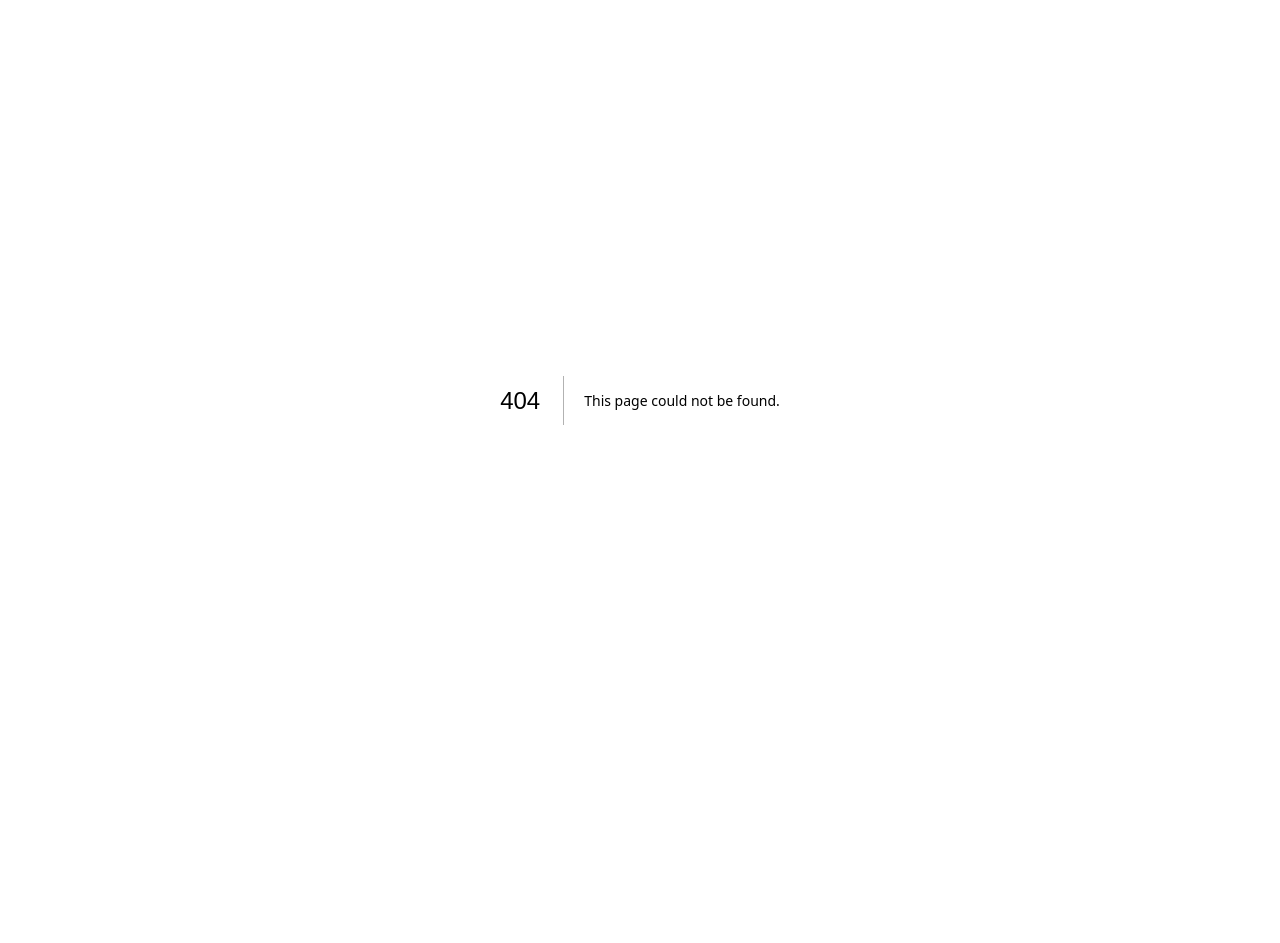
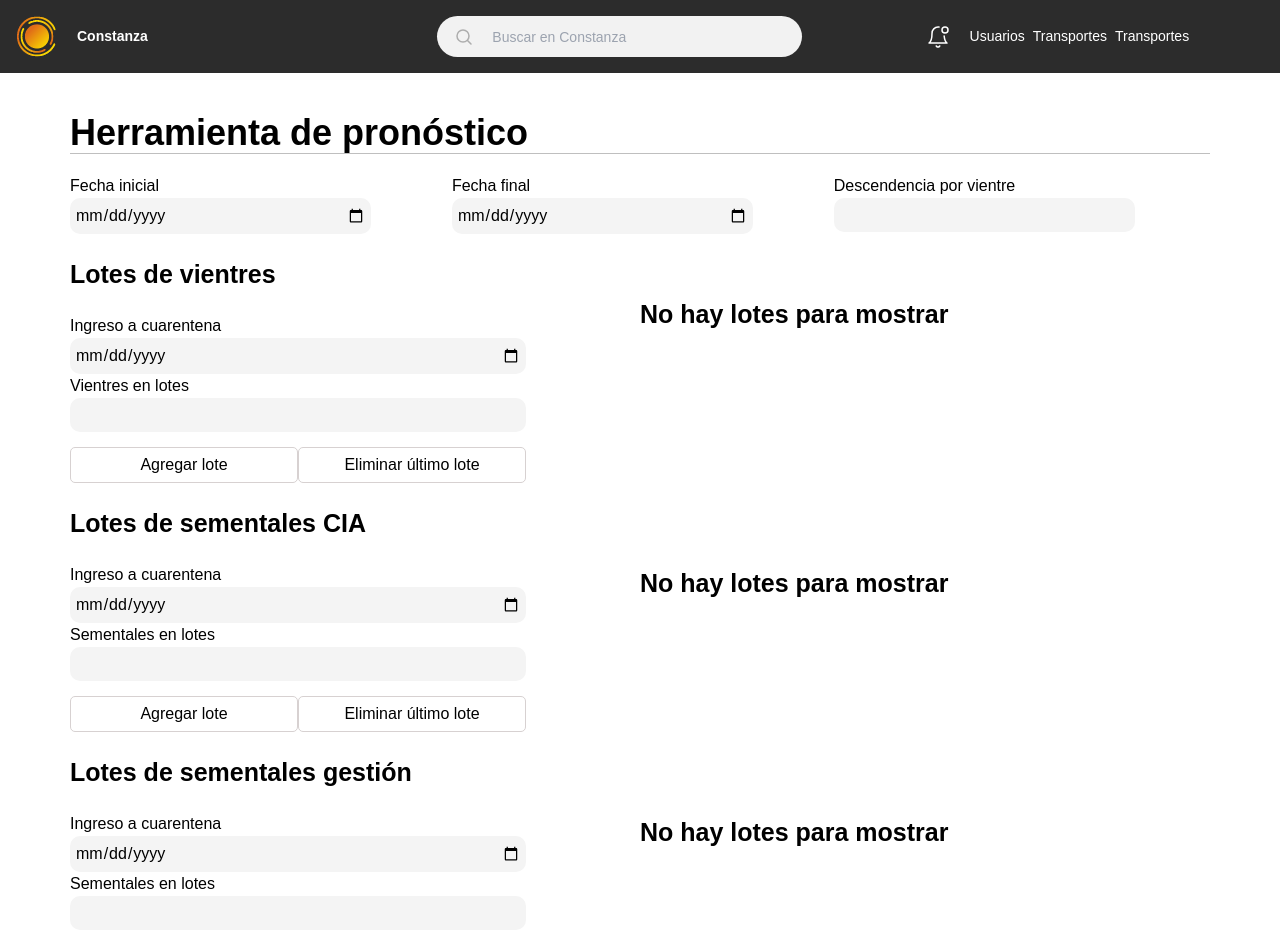
Before and after one commit to NoelAndrew20/dashboard-next, a Next.js app: page /Pronostico in a window 1280 px wide. Before the commit this address had no page. Shown: the top 943 px of the page. Before the commit the page ends 800 px from the top, so only its background shows below. Built offline with nearby package versions, Linux system fonts and the light colour scheme.

Commit message:
feature: se creo la page de pronostico

```diff
--- a/components/molecules/Navigation/index.js
+++ b/components/molecules/Navigation/index.js
@@ -54,6 +54,9 @@ const Navigation = () => {
                 <Link href="../../RegistroTransporte" className="pr-2">
                     Transportes
                 </Link>
+                <Link href="../../Pronostico" className="pr-2">
+                    Transportes
+                </Link>
             </div>
         </div>
     </div>
--- /dev/null
+++ b/pages/Pronostico/index.js
@@ -0,0 +1,122 @@
+import Navigation from "@/components/molecules/Navigation";
+
+const Pronostico = () => {
+    return(
+        <>
+        <Navigation />
+        <div className="wrapper pronostico mt-10">
+            <div>
+                <h1 className="modal-header">Herramienta de pronóstico</h1>
+            </div>
+            <div className="flex justify-between mt-5">
+                <div className="pronostico-container">
+                    <label>Fecha inicial</label>
+                    <div className="pronostico-input">
+                        <input type="date"/>
+                    </div>
+                </div>
+                <div className="pronostico-container">
+                    <label>Fecha final</label>
+                    <div className="pronostico-input">
+                        <input type="date" />
+                    </div>
+                </div>
+                <div className="pronostico-container">
+                    <label>Descendencia por vientre</label>
+                    <div className="pronostico-input">
+                        <input type="text" />
+                    </div>
+                </div>
+            </div>
+            <div className="mt-5">
+                <div>
+                    <h2>Lotes de vientres</h2>
+                </div>
+                <div className="flex justify-between">
+                    <div className="w-1/2 mt-5">
+                        <div>
+                            <label>Ingreso a cuarentena</label>
+                            <div className="pronostico-input">
+                                <input type="date" />
+                            </div>
+                        </div>
+                        <div>
+                            <label>Vientres en lotes</label>
+                            <div className="pronostico-input">
+                                <input type="number" />
+                            </div>
+                        </div>
+                        <div>
+                            <button className="pronostico-btn">Agregar lote</button>
+                            <button className="pronostico-btn">Eliminar último lote</button>
+                        </div>
+                    </div>
+                    <div className="w-1/2">
+                        <h2>No hay lotes para mostrar</h2>
+                    </div>
+                </div>
+            </div>
+            <div className="mt-5">
+                <div>
+                    <h2>Lotes de sementales CIA</h2>
+                </div>
+                <div className="flex justify-between mt-5">
+                    <div className="w-1/2">
+                        <div>
+                            <label>Ingreso a cuarentena</label>
+                            <div className="pronostico-input">
+                                <input type="date" />
+                            </div>
+                        </div>
+                        <div>
+                            <label>Sementales en lotes</label>
+                            <div className="pronostico-input">
+                                <input type="number" />
+                            </div>
+                        </div>
+                        <div>
+                            <button className="pronostico-btn">Agregar lote</button>
+                            <button className="pronostico-btn">Eliminar último lote</button>
+                        </div>
+                    </div>
+                    <div className="w-1/2">
+                        <h2>No hay lotes para mostrar</h2>
+                    </div>
+                </div>
+            </div>
+            <div className="mt-5">
+                <div>
+                    <h2>Lotes de sementales gestión</h2>
+                </div>
+                <div className="flex justify-between mt-5">
+                    <div className="w-1/2">
+                        <div>
+                            <label>Ingreso a cuarentena</label>
+                            <div className="pronostico-input">
+                                <input type="date" />
+                            </div>
+                        </div>
+                        <div>
+                            <label>Sementales en lotes</label>
+                            <div className="pronostico-input">
+                                <input type="number" />
+                            </div>
+                        </div>
+                        <div>
+                            <button className="pronostico-btn">Agregar lote</button>
+                            <button className="pronostico-btn">Eliminar último lote</button>
+                        </div>
+                    </div>
+                    <div className="w-1/2">
+                        <h2>No hay lotes para mostrar</h2>
+                    </div>
+                </div>
+            </div>
+            <div>
+                <button className="button mt-5">Aplicar cambios</button>
+            </div>
+        </div>
+    </>
+    )
+}
+export default Pronostico;
--- a/styles/globals.css
+++ b/styles/globals.css
@@ -14,6 +14,7 @@ html {
 
 h1 {
   font-family: 'Montserrat', sans-serif;
+
 }
 
 :root {
@@ -291,6 +292,7 @@ label {
   width: 100%;
   padding: 0px 70px;
   margin: 0 auto;
+  padding-bottom: 50px;
 }
 .dashboard-nav {
   background-color: #F46E66;
@@ -638,3 +640,43 @@ label {
   border-radius: 15px;
   box-shadow: 10px 10px 5px 0px rgba(0,0,0,0.75);
 }
+.pronostico {
+  margin-top: 40px;
+}
+.pronostico h1 {
+  font-family: 'Montserrat', sans-serif;
+  font-style: bold;
+  font-weight: 700;
+  font-size: 36px;
+  line-height: 40px;
+}
+.pronostico h2 {
+  font-family: 'Montserrat', sans-serif;
+  font-weight: 700;
+  font-size: 25px;
+  line-height: 40px;
+}
+.pronostico-container {
+  width: 33%;
+}
+.pronostico-input {
+  width: 80%;
+  padding: 5px;
+  background-color: #F4F4F4;
+  border-radius: 10px;
+}
+.pronostico-input input {
+  width: 100%;
+  background-color: #F4F4F4;
+}
+.pronostico-input input:focus {
+  border-color: none;
+  outline: none;
+}
+.pronostico-btn {
+  width: 40%;
+  border: 1px solid #d7d1d1;
+  border-radius: 5px;
+  padding: 5px;
+  margin-top: 15px;
+}
```
